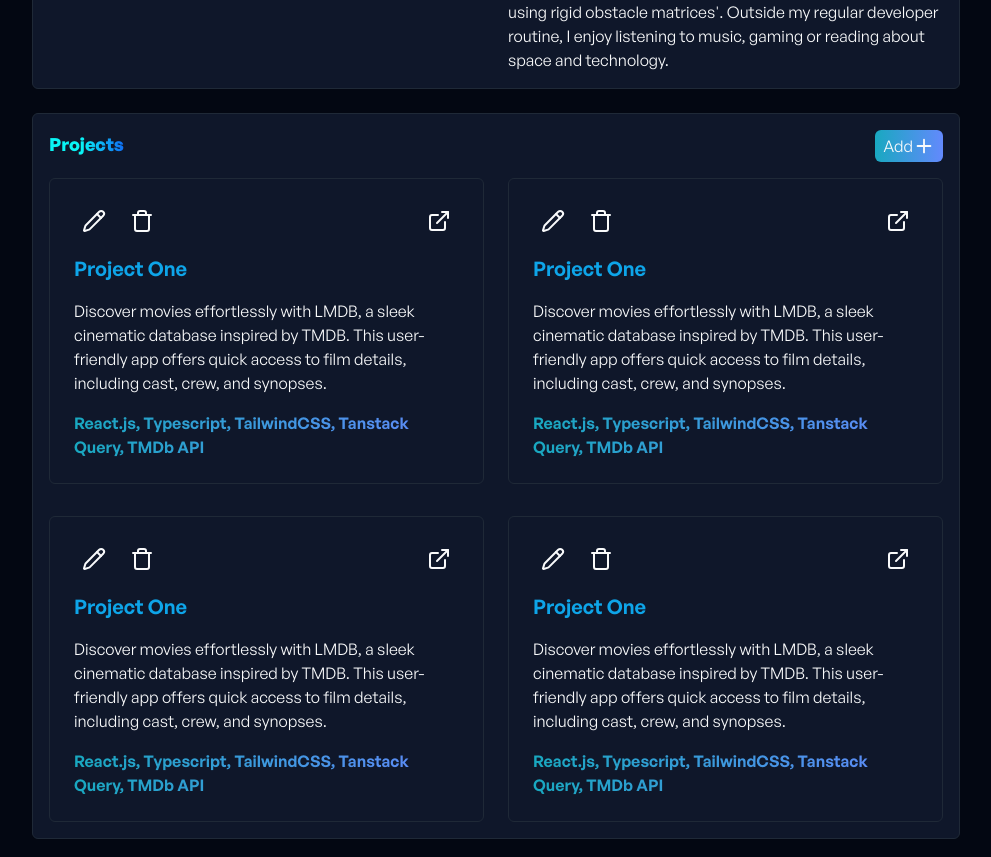
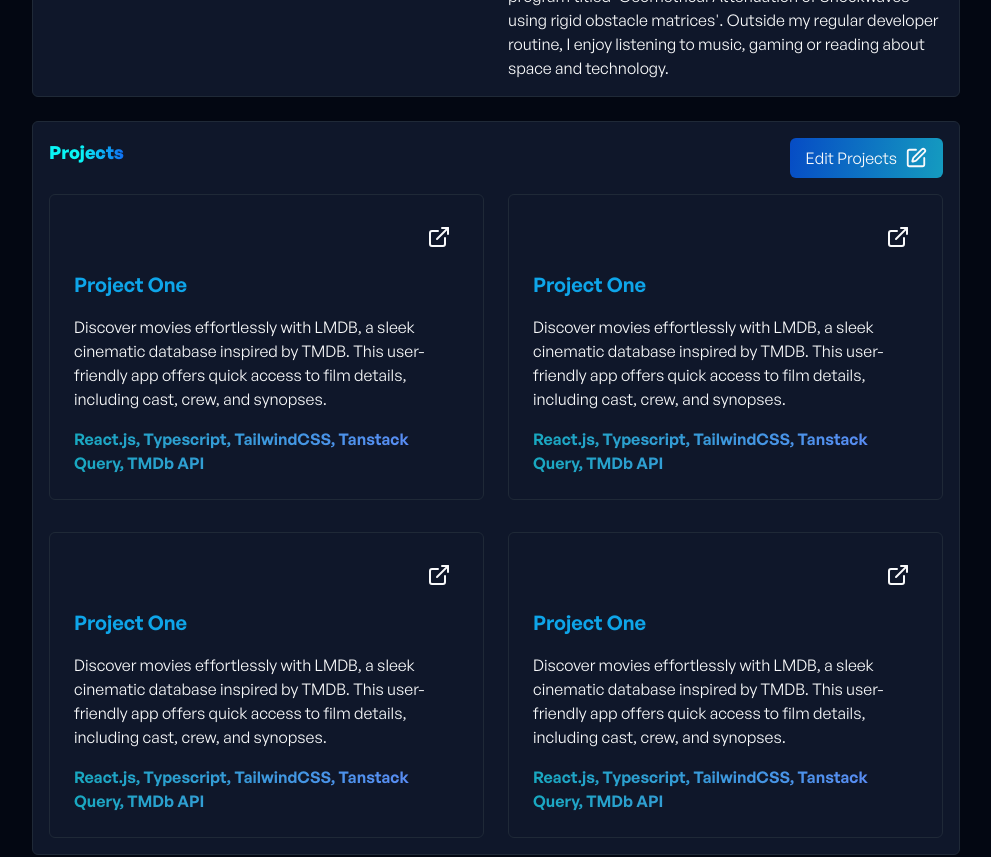
Before and after one commit to Daniel-Ezekiel/byop, a Next.js app: page /1/dashboard in a window 1280 px wide. Shown: the part 1140-1997 px from the top of the page, without its empty margins (288-1279 px from the left). Built offline with nearby package versions, Linux system fonts and the light colour scheme.

Commit message:
feat: component functionality updates - hiding edit/delete buttons on dashboard page

```diff
--- a/src/app/[authUser]/dashboard/_components/DetailsCard.tsx
+++ b/src/app/[authUser]/dashboard/_components/DetailsCard.tsx
@@ -1,5 +1,5 @@
 import NoDetails from "@/app/_components/dashboard/NoDetails";
-import { PlusIcon } from "lucide-react";
+import { EditIcon, PlusIcon } from "lucide-react";
 import Link from "next/link";
 
 function DetailsCard({
@@ -27,9 +27,10 @@ function DetailsCard({
 
       <Link
         href={`./${url}`}
-        className='justify-self-end flex items-center bg-gradient-linear-200 px-2 py-1 rounded-md'
+        className='justify-self-end flex items-center gap-2 bg-gradient-linear-300 p-2 px-4 rounded-md'
       >
-        Add <PlusIcon size={22} />
+        {data ? `Edit ` : "Add "} {title.split(" ")[0]}
+        {data ? <EditIcon size={22} /> : <PlusIcon size={22} />}
       </Link>
 
       <div
--- a/src/app/[authUser]/dashboard/page.tsx
+++ b/src/app/[authUser]/dashboard/page.tsx
@@ -81,21 +81,25 @@ function Dashboard() {
             projectName='Project One'
             projectSummary='Discover movies effortlessly with LMDB, a sleek cinematic database inspired by TMDB. This user-friendly app offers quick access to film details, including cast, crew, and synopses.'
             projectTools='React.js, Typescript, TailwindCSS, Tanstack Query, TMDb API'
+            showButtons={false}
           />
           <ProjectCard
             projectName='Project One'
             projectSummary='Discover movies effortlessly with LMDB, a sleek cinematic database inspired by TMDB. This user-friendly app offers quick access to film details, including cast, crew, and synopses.'
             projectTools='React.js, Typescript, TailwindCSS, Tanstack Query, TMDb API'
+            showButtons={false}
           />
           <ProjectCard
             projectName='Project One'
             projectSummary='Discover movies effortlessly with LMDB, a sleek cinematic database inspired by TMDB. This user-friendly app offers quick access to film details, including cast, crew, and synopses.'
             projectTools='React.js, Typescript, TailwindCSS, Tanstack Query, TMDb API'
+            showButtons={false}
           />
           <ProjectCard
             projectName='Project One'
             projectSummary='Discover movies effortlessly with LMDB, a sleek cinematic database inspired by TMDB. This user-friendly app offers quick access to film details, including cast, crew, and synopses.'
             projectTools='React.js, Typescript, TailwindCSS, Tanstack Query, TMDb API'
+            showButtons={false}
           />
         </DetailsCard>
 
@@ -122,6 +126,7 @@ function Dashboard() {
               `Integrated an audio-streaming API, leveraging caching techniques
                 to reduce latency, increasing user session duration by 38%.`,
             ]}
+            showButtons={false}
           />
           <WorkExperienceCard
             position='Frontend Developer'
@@ -139,6 +144,7 @@ function Dashboard() {
               `Integrated an audio-streaming API, leveraging caching techniques
               to reduce latency, increasing user session duration by 38%.`,
             ]}
+            showButtons={false}
           />
           <WorkExperienceCard
             position='Frontend Developer'
@@ -156,6 +162,7 @@ function Dashboard() {
               `Integrated an audio-streaming API, leveraging caching techniques
             to reduce latency, increasing user session duration by 38%.`,
             ]}
+            showButtons={false}
           />
           <WorkExperienceCard
             position='Frontend Developer'
@@ -173,6 +180,7 @@ function Dashboard() {
               `Integrated an audio-streaming API, leveraging caching techniques
           to reduce latency, increasing user session duration by 38%.`,
             ]}
+            showButtons={false}
           />
         </DetailsCard>
 
--- a/src/app/[authUser]/projects/_components/ProjectCard.tsx
+++ b/src/app/[authUser]/projects/_components/ProjectCard.tsx
@@ -5,13 +5,16 @@ function ProjectCard({
   projectName,
   projectSummary,
   projectTools,
+  showButtons = true,
 }: {
   projectName: string;
   projectSummary: string;
   projectTools: string;
+  showButtons?: boolean;
 }) {
   return (
     <div className='grid grid-cols-2 gap-4 bg-slate-900 rounded-md border p-6'>
+      {showButtons && (
         <div className='justify-self-start flex gap-2'>
           <Button variant='ghost' className='p-2'>
             <PencilIcon />
@@ -20,7 +23,12 @@ function ProjectCard({
             <TrashIcon />
           </Button>
         </div>
-      <div className='justify-self-end flex gap-2'>
+      )}
+      <div
+        className={`${
+          !showButtons && "col-span-full"
+        } justify-self-end flex gap-2`}
+      >
         <Button variant='ghost' className='p-2'>
           <ExternalLinkIcon />
         </Button>
--- a/src/app/[authUser]/work-experience/_components/WorkExperienceCard.tsx
+++ b/src/app/[authUser]/work-experience/_components/WorkExperienceCard.tsx
@@ -9,20 +9,25 @@ const WorkExperienceCard: React.FC<WorkExperienceCardProps> = ({
   endDate,
   location,
   responsibilities,
+  showButtons = true,
   className = "col-span-full lg:col-span-1",
 }) => {
   return (
     <div
       className={`${className} grid grid-cols-2 gap-2 bg-slate-900 border rounded-md p-6`}
     >
+      {showButtons && (
         <div className='col-span-full justify-self-end flex gap-2 mb-4'>
+          (
           <Button variant='ghost' className='p-2'>
             <EditIcon />
           </Button>
           <Button variant='ghost' className='p-2'>
             <TrashIcon />
           </Button>
+          )
         </div>
+      )}
       <h2 className='font-[family-name:var(--font-general-sans-semibold)] bg-gradient-linear-200 bg-clip-text text-transparent'>
         {position} @ {company}
       </h2>
--- a/src/app/_types/index.d.ts
+++ b/src/app/_types/index.d.ts
@@ -49,6 +49,7 @@ interface WorkExperienceCardProps {
   endDate: string;
   location: string;
   responsibilities: string[];
+  showButtons?: boolean;
   className?: string;
   // onEdit: () => void;
   // onDelete: () => void;
--- a/src/app/signin/page.tsx
+++ b/src/app/signin/page.tsx
@@ -1,3 +1,4 @@
+"use client";
 import { Button } from "@/components/ui/button";
 import MainLayout from "../_layouts/MainLayout";
 import { LinkedinIcon, LogInIcon } from "lucide-react";
@@ -6,8 +7,11 @@ import { Google } from "iconsax-react";
 import { GitHubLogoIcon } from "@radix-ui/react-icons";
 import Input from "../_components/global/Input";
 import * as motion from "motion/react-client";
+import { useRouter } from "next/navigation";
 
 export default function SignIn() {
+  const router = useRouter();
+
   return (
     <MainLayout>
       <div className='min-h-[85dvh] py-20 flex flex-col justify-center'>
@@ -76,7 +80,10 @@ export default function SignIn() {
             </Link>
           </div>
 
-          <Button className='mt-4 bg-gradient-linear-200 text-white md:py-4 md:text-base'>
+          <Button
+            className='mt-4 bg-gradient-linear-200 text-white md:py-4 md:text-base'
+            onClick={() => router.push("/daniel-ezekiel/dashboard")}
+          >
             <LogInIcon className='mr-2' size={20} />
             Sign In
           </Button>
--- a/src/app/signup/page.tsx
+++ b/src/app/signup/page.tsx
@@ -1,3 +1,4 @@
+"use client";
 import { Button } from "@/components/ui/button";
 import MainLayout from "../_layouts/MainLayout";
 import { LinkedinIcon, LogInIcon } from "lucide-react";
@@ -6,8 +7,11 @@ import { Google } from "iconsax-react";
 import { GitHubLogoIcon } from "@radix-ui/react-icons";
 import Input from "../_components/global/Input";
 import * as motion from "motion/react-client";
+import { useRouter } from "next/navigation";
 
 export default function SignUp() {
+  const router = useRouter();
+
   return (
     <MainLayout>
       <div className='min-h-[85dvh] py-20 flex flex-col justify-center items-center'>
@@ -104,7 +108,10 @@ export default function SignUp() {
             </p>
           </div>
 
-          <Button className='col-span-full mt-4 bg-gradient-linear-200 text-white md:py-4 md:text-base'>
+          <Button
+            className='col-span-full mt-4 bg-gradient-linear-200 text-white md:py-4 md:text-base'
+            onClick={() => router.push("/daniel-ezekiel/dashboard")}
+          >
             <LogInIcon className='mr-2' size={20} />
             Sign Up
           </Button>
```
Lines whose indentation alone changed are shown as unchanged.
